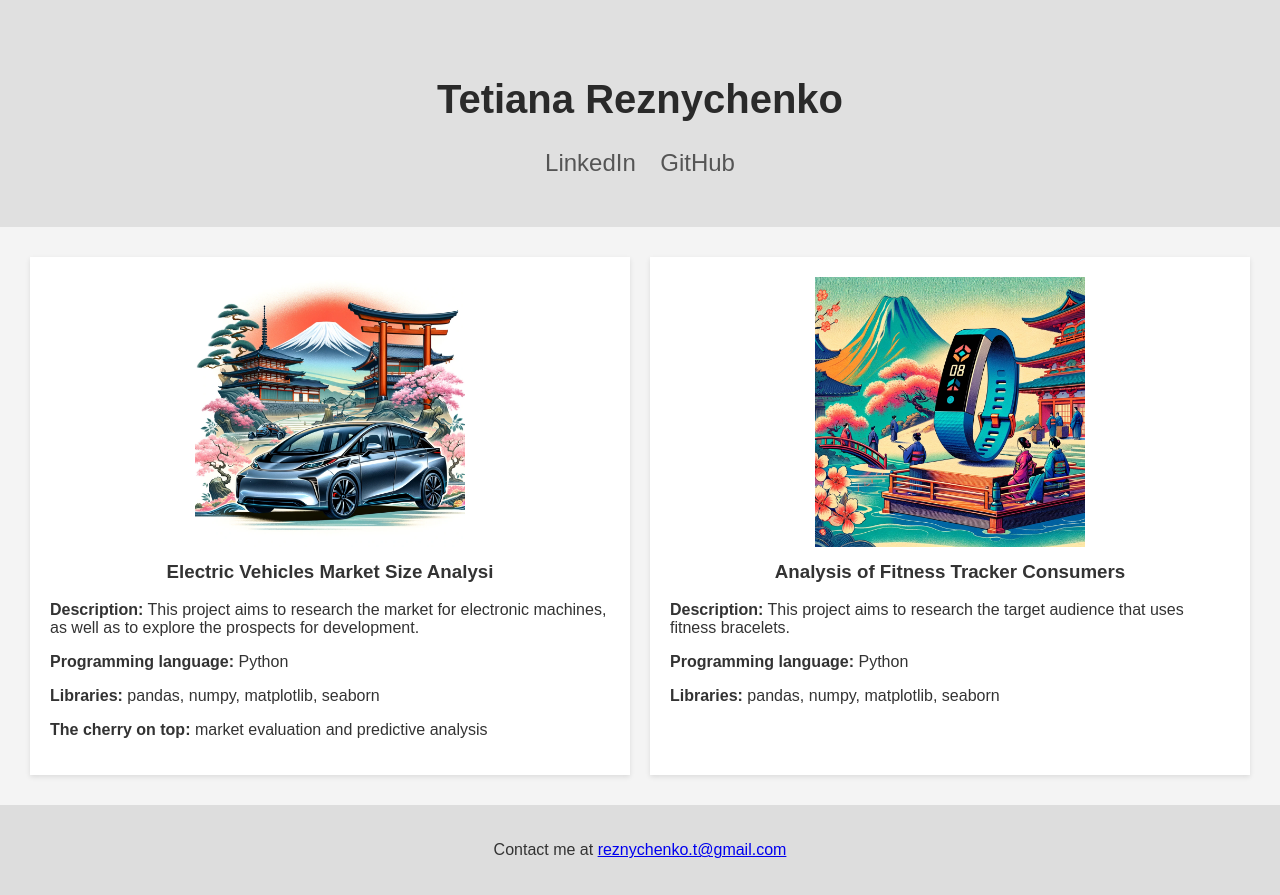
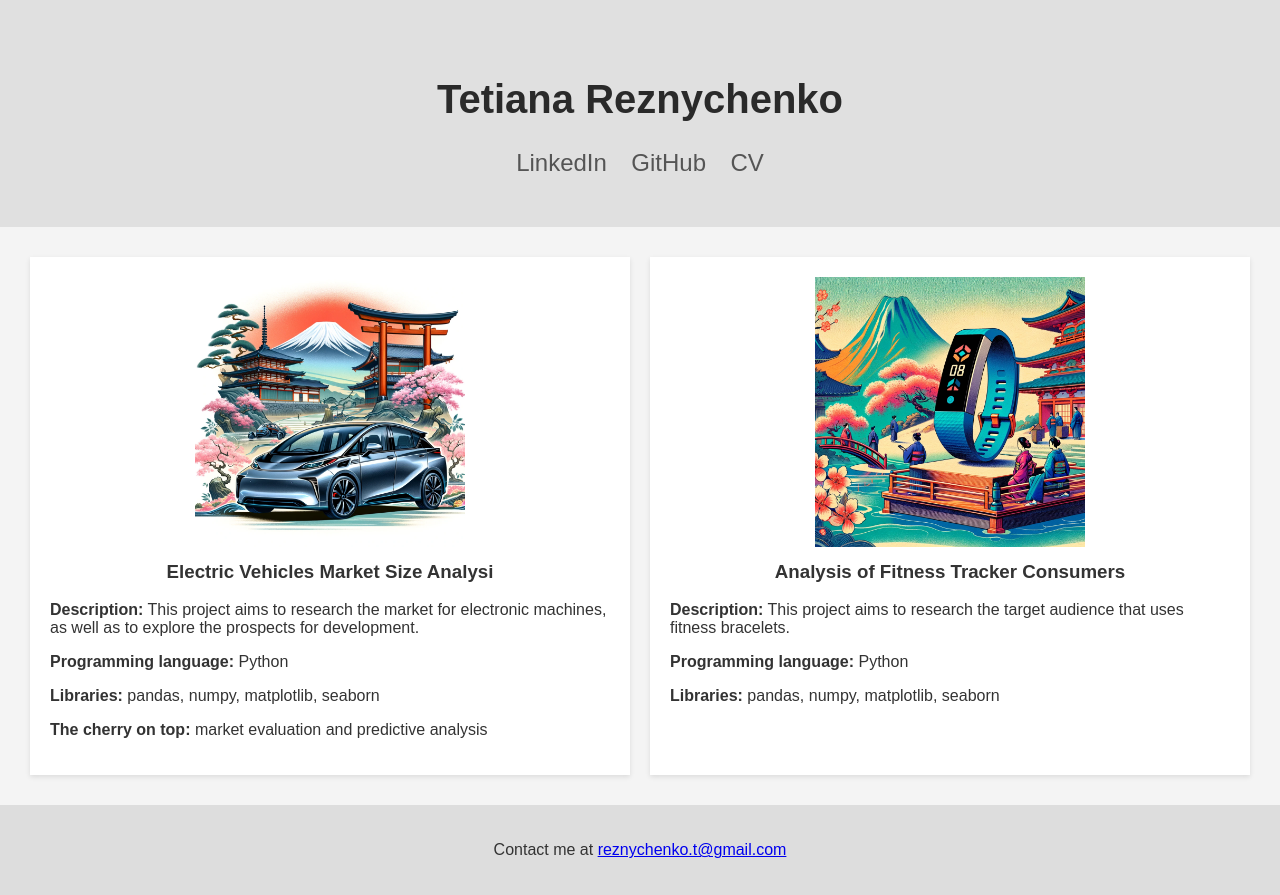
Before and after one commit to tiana-sky/tiana-sky.github.io, a website: page index.html in a window 1280 px wide. Drawn offline with Linux system fonts and the light colour scheme.

Commit message:
added CV.html

```diff
--- a/index.html
+++ b/index.html
@@ -87,6 +87,7 @@
     <div class="social-links">
         <a href="https://www.linkedin.com/in/tetiana-reznychenko/" target="_blank">LinkedIn</a>
         <a href="https://github.com/tiana-sky" target="_blank">GitHub</a>
+        <a href="https://drive.google.com/file/d/1yH99qm4w1M2tBEg53SZzpnPXUQ0XKA9s/view?usp=sharing" target"="_blank">CV</a>
     </div>
 </div>
 <div class="portfolio">
```
